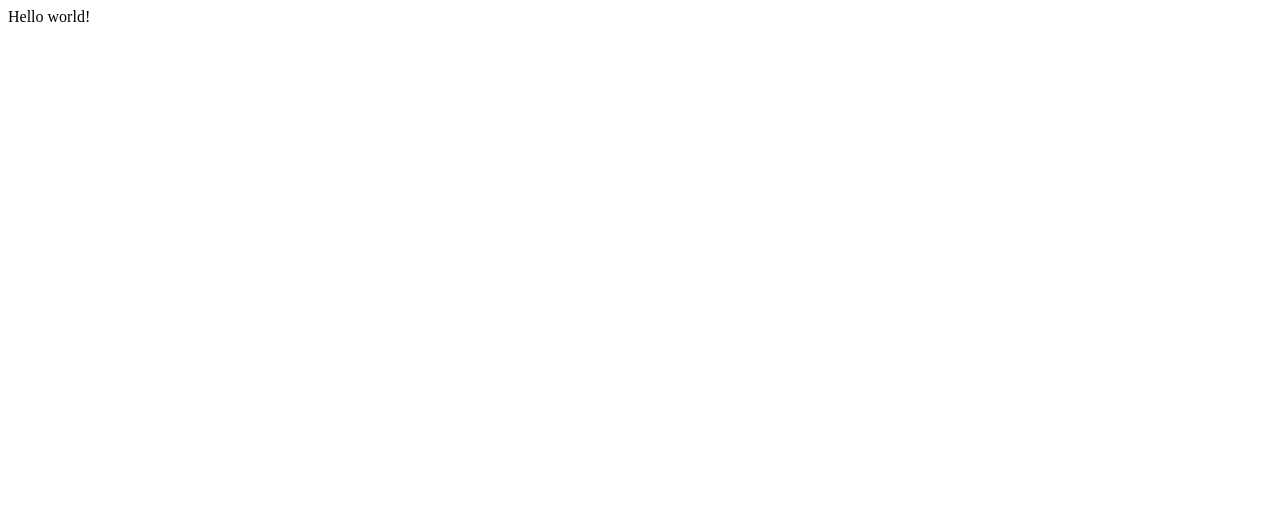
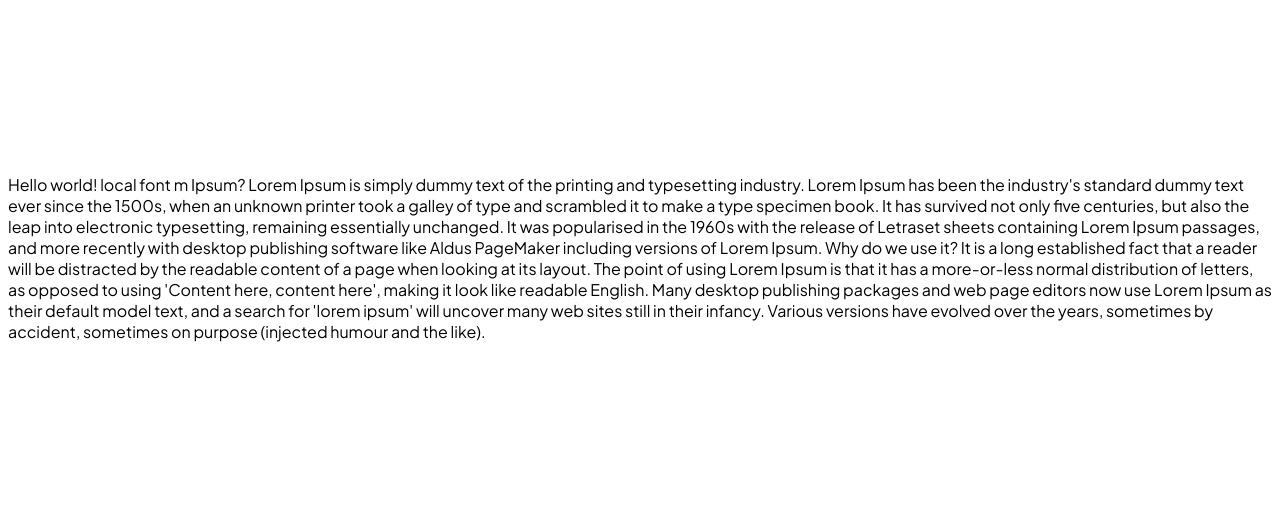
Before and after one commit to PraveeDurairaj/localfont, a Gatsby site: page / in a window 1280 px wide. Built offline with nearby package versions, Linux system fonts and the light colour scheme; Gatsby itself is replaced by a stand-in of ours.

Commit message:
localfont setup

```diff
--- /dev/null
+++ b/gatsby-ssr.js
@@ -0,0 +1,21 @@
+import React from 'react';
+
+export const onRenderBody = ({ setHeadComponents }) => {
+    setHeadComponents([
+        <style
+            key={'custom-fonts'}
+            dangerouslySetInnerHTML={{
+                __html: `@font-face {
+                   font-family: "Plus Jakarta Sans", serif;
+                   font-weight: normal;
+                    font-style: normal;
+                    src: url('src/fonts/PlusJakartaSans-VariableFont_wght.ttf') format('truetype');
+                       }
+                    body{
+                    font-family: "Plus Jakarta Sans", serif;
+                    }`
+            }}
+        />
+
+    ]);
+};
--- a/src/pages/index.js
+++ b/src/pages/index.js
@@ -1,5 +1,16 @@
-import * as React from "react"
+import * as React from "react";
+import '../styles/home.css'
 
 export default function Home() {
-  return <div>Hello world!</div>
+  return <div className="homeContainer">
+    Hello world!
+    local font
+    m Ipsum?
+Lorem Ipsum is simply dummy text of the printing and typesetting industry. Lorem Ipsum has been the industry's standard dummy text ever since the 1500s, when an unknown printer took a galley of type and scrambled it to make a type specimen book. It has survived not only five centuries, but also the leap into electronic typesetting, remaining essentially unchanged. It was popularised in the 1960s with the release of Letraset sheets containing Lorem Ipsum passages, and more recently with desktop publishing software like Aldus PageMaker including versions of Lorem Ipsum.
+
+Why do we use it?
+It is a long established fact that a reader will be distracted by the readable content of a page when looking at its layout. The point of using Lorem Ipsum is that it has a more-or-less normal distribution of letters, as opposed to using 'Content here, content here', making it look like readable English. Many desktop publishing packages and web page editors now use Lorem Ipsum as their default model text, and a search for 'lorem ipsum' will uncover many web sites still in their infancy. Various versions have evolved over the years, sometimes by accident, sometimes on purpose (injected humour and the like).
+
+
+  </div>
 }
--- /dev/null
+++ b/src/styles/home.css
@@ -0,0 +1,21 @@
+/*
+@import url('https://fonts.googleapis.com/css2?family=Noto+Sans+PhagsPa&family=Plus+Jakarta+Sans:ital,wght@0,200..800;1,200..800&display=swap'); */
+
+.homeContainer{
+    display: flex;
+    height: 500px;
+    width: 100%;
+    justify-content: center;
+    align-items: center;
+}
+
+@font-face {
+  font-family: 'Plus Jakarta Sans';
+  font-style: normal;
+  src: url(/src/fonts/PlusJakartaSans-VariableFont_wght.ttf) format("woff2");
+}
+/*
+body{
+    font-family: 'Plus Jakarta Sans';
+    font-style: normal;
+} */
```
Also changed, not shown: src/fonts/PlusJakartaSans-VariableFont_wght.ttf (added).
